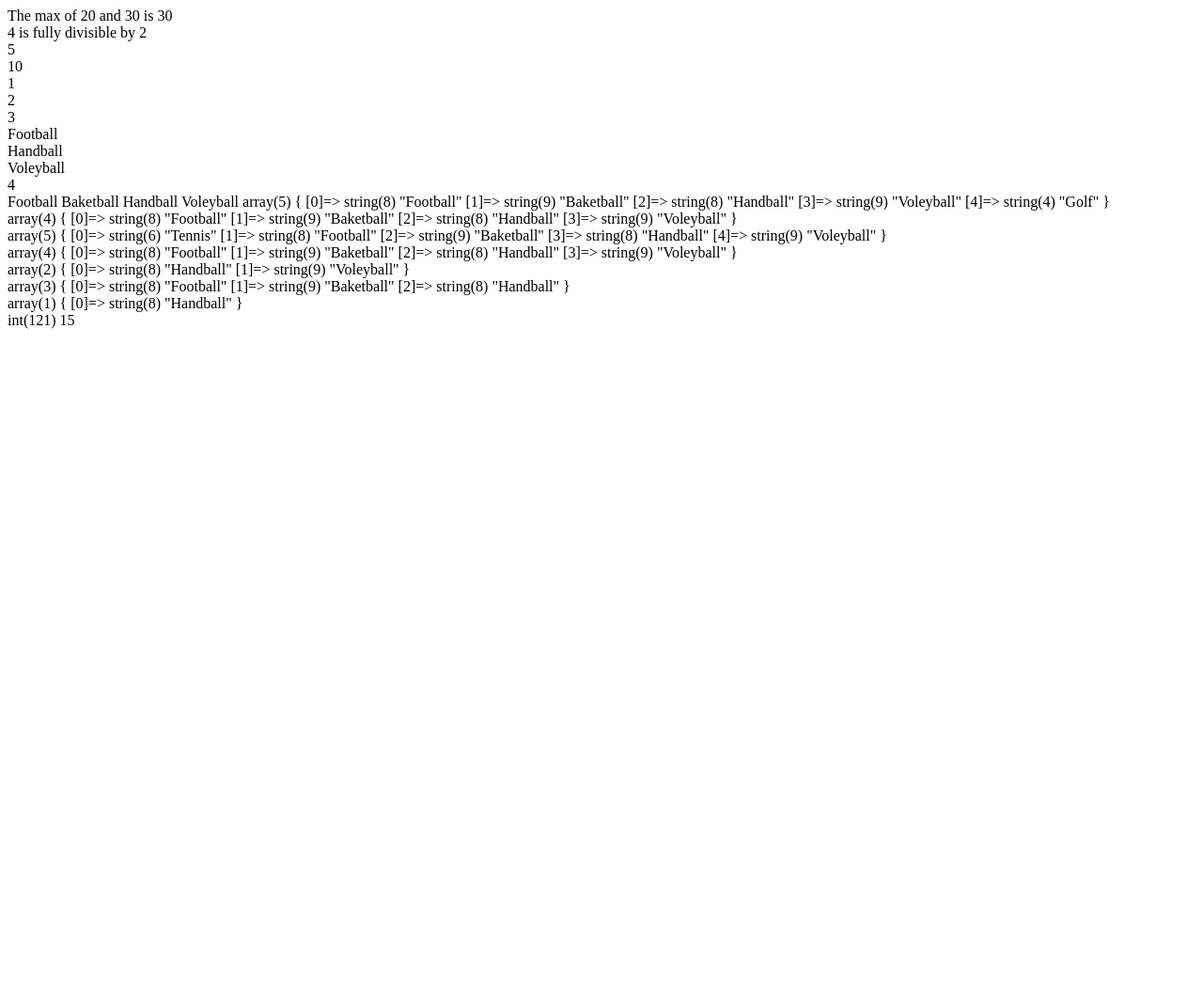
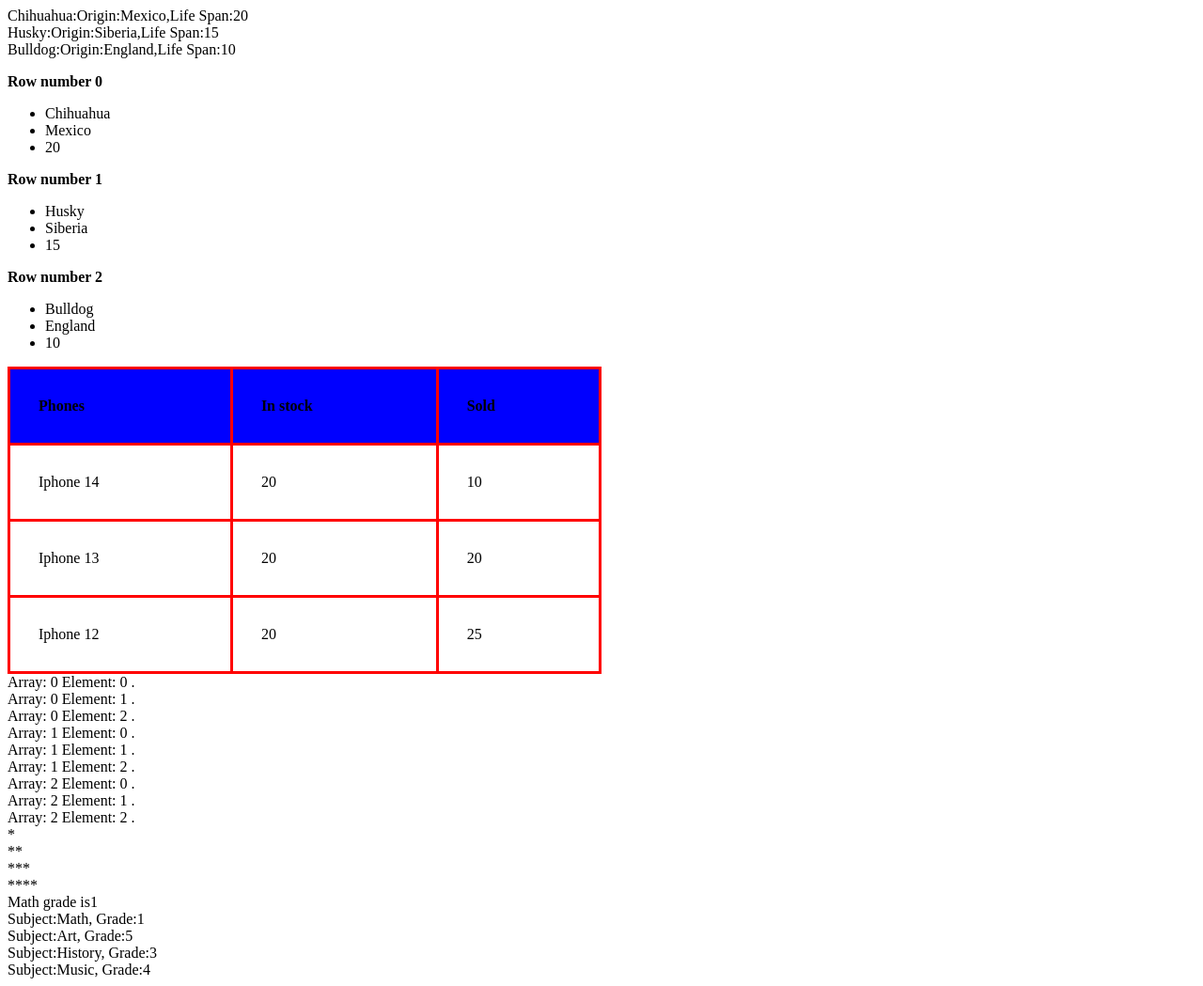
Before and after one commit to donika1212/Php-MySQL, a PHP site: page / in a window 1280 px wide. Shown: the whole page at 94% size. Before the commit the page ends 350 px from the top, so only its background shows below. Run offline with PHP 8.4, Linux system fonts and the light colour scheme.

Commit message:
Add files via upload

```diff
--- a/index.php
+++ b/index.php
@@ -1,126 +1,123 @@
-<?php
-//User defined functions
 
-function maximum ($x,$y){
-    if($x > $y){
-        return $x;
-    }else{
-        return $y;
-    }
+<table border="1">
+<tr>
+<th>Phones</th>
+<th>In stock</th>
+<th>Sold</th>
+
+</tr>
+
+<style>
+table{
+    width:50%;
+    border-collapse:collapse;
 }
 
-$a =20;
-$b = 30;
-
-$test = maximum($a,$b);
-echo "The max of $a and $b is $test" ."<br>";
-
-function fully_divisible($n){
-    if($n % 2 == 0){
-        return "$n  is fully divisible by 2" ."<br>";
-
-    }else{
-        return "$n is not fully divisible by 2" ."<br>";
-    }
-}
-    print_r(fully_divisible(4)) . "<br>";
-
-
-$x = 5;
-
-function localVariable(){
-    global $x;
-    $y = 10;
-    echo $x . "<br>";
-    echo $y ."<br>";
-}
-localVariable();
-
-
-
-function add1(){
-    static $number =0;
-    $number++;
-    return $number;
+th, td{
+    padding:30px;
+    text-align:left;
+    border:3px solid red;
 }
 
-echo add1();
-echo "<br>";
-echo add1();
-echo "<br>";
-echo add1();
+th{
+    background-color:blue;
+    font-weight:bold;
 
-//Arrays
-
-$sport1 ="Football";
-$sport2 ="Basketball";
-$sport3 = "Handball";
-$sport4 = "Voleyball";
-
-//$sports = array("Football","Basketball","Handball","Voleyball");
-$sports = ["Football","Baketball","Handball","Voleyball"];
-
-echo "<br>";
-echo $sports[0];
-echo "<br>";
-echo $sports[2];
-echo "<br>";
-echo end($sports) ;
-echo "<br>";
-echo count($sports) ."<br>";//return the number of elements as an integer
-
-$len = count($sports);
-for ($i =0;$i < 4;$i++){
-    echo $sports[$i] ."\n";
 }
-
-array_push($sports,"Golf"); //add an item at the end of an array
-
-var_dump($sports);
-echo "<br>";
-
-array_pop($sports);// removes an item at the end of an array
-var_dump($sports);
-echo "<br>";
-
-array_unshift($sports,"Tennis"); //add an item to the beginning of the array
-var_dump($sports);
-echo "<br>";
-
-array_shift($sports); //removes the first item
-var_dump($sports);
-echo "<br>";
-
-$output = array_slice($sports,2);
-var_dump($output);
-echo "<br>";
-
-
-$sports = ["Football","Baketball","Handball","Voleyball"];
-
-$output = array_slice($sports,0,3);
-var_dump($output);
-echo "<br>";
-
-$sports = ["Football","Baketball","Handball","Voleyball"];
-
-$output = array_slice($sports,-2,1);
-var_dump($output);
-echo "<br>";
-
-//array_sum
-$values = [12,24,30,55];
-
-$sum = array_sum($values);
-var_dump($sum);
-
-
-$weekly_temperature = [23,13,15,10,6,18,20];
-
-$average =array_sum($weekly_temperature)/7;
-echo ($average);
+</style>
 
 
 
 
+
+<?php
+
+
+//Multidimensional arrays
+
+$dogs = array(
+    array("Chihuahua","Mexico",20),
+    array("Husky","Siberia",15),
+    array("Bulldog","England",10),
+
+
+);
+
+echo $dogs[0][0] .":Origin:" .$dogs[0][1] . ",Life Span:" .$dogs[0][2] ."<br>";
+echo $dogs[1][0] .":Origin:" .$dogs[1][1] . ",Life Span:" .$dogs[1][2] ."<br>";
+echo $dogs[2][0] .":Origin:" .$dogs[2][1] . ",Life Span:" .$dogs[2][2] ."<br>";
+
+for($row=0;$row<3;$row++){
+    echo "<p><b>Row number $row </b></p>";
+    echo "<ul>";
+    for($col=0;$col<3;$col++){
+echo "<li>"  . $dogs[$row][$col] .  "</li>";
+    }
+    echo"</ul>";
+}
+
+$phones = array(
+    array("Iphone 14","20",10),
+    array("Iphone 13","20",20),
+    array("Iphone 12","20",25),
+    array("Iphone 11","25",40),
+
+);
+
+for($row=0;$row<3;$row++) {
+    echo "<tr>";
+
+    for($col=0;$col<3;$col++) {
+        echo "<td>" .$phones[$row][$col] . "</td>";
+    }
+    echo"</tr>";
+
+}
+
+echo "</table>";
+
+
+//Nested loops
+
+$arrays = array(
+    array(1,2,3),
+    array(1,2,3),
+    array(1,2,3),
+
+);
+
+for($i=0;$i<3;$i++){
+    for($j=0; $j<3;$j++){
+        echo "Array: $i Element: $j .<br>";
+    }
+}
+
+
+
+for($i=0;$i < 4;$i++){
+    for($j=0;$j<=$i;$j++){
+        echo "*";
+    }
+    echo"<br>";
+}
+
+//Associative arrays
+
+$grade = array(
+    "Math"=>"1",
+    "Art"=>"5",
+    "History"=>"3",
+    "Music"=>"4",
+
+);
+
+echo "Math grade is" .$grade["Math"] ."<br>";
+
+
+foreach($grade as $subject =>$grade){
+    echo"Subject:" .$subject .", Grade:"  .$grade;
+    echo"<br>";
+}
+
+
 ?>
```
